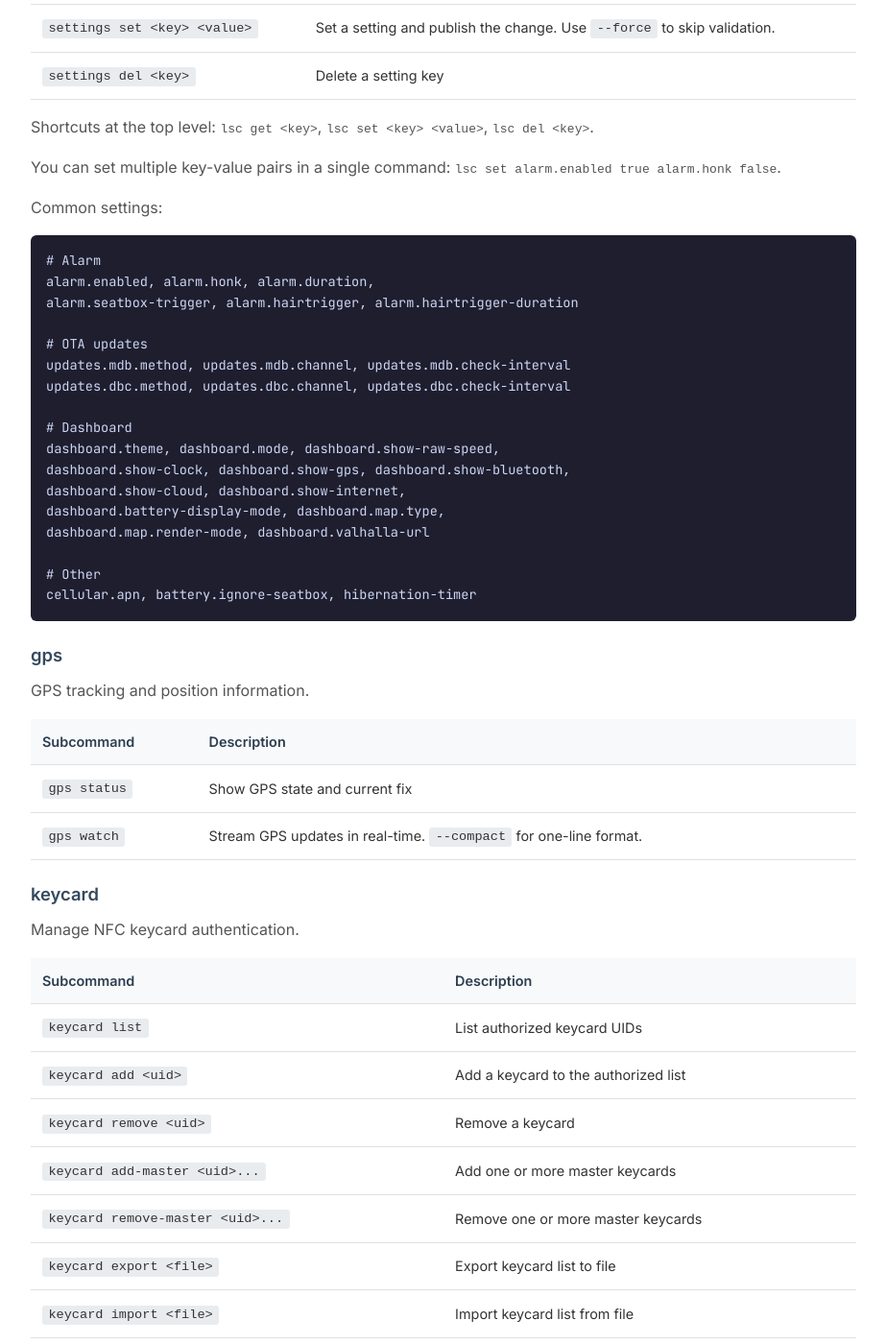
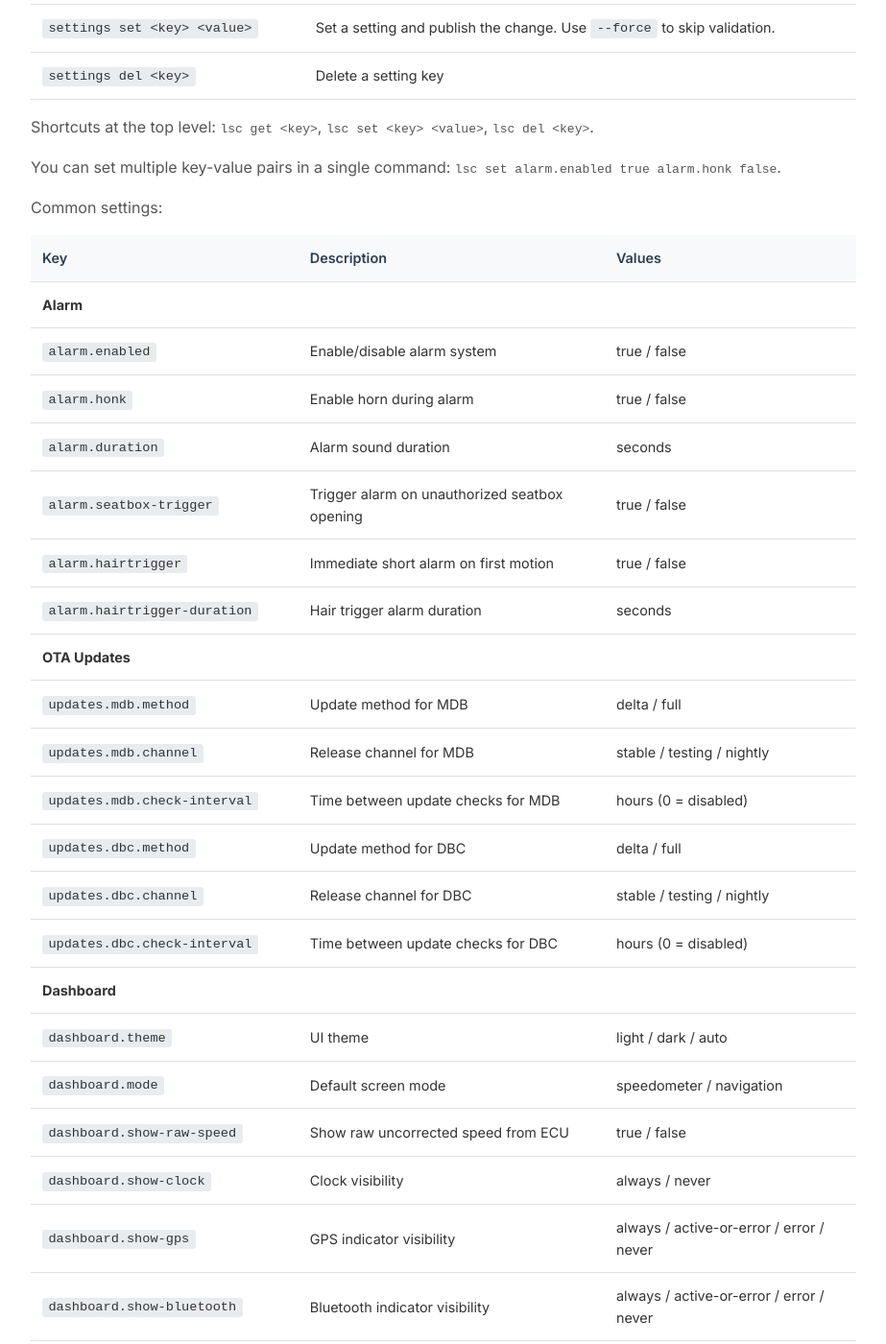
Before and after one commit to librescoot/librescoot.github.io, a Jekyll site: the page built from docs/lsc.html, in a window 1280 px wide and 1400 px high, scrolled down 3413 px. Shown: the whole window at 96% size, without its empty margins (178-1101 px from the left). Built offline with Jekyll 4.4.1, drawn with Linux system fonts in a browser that asks for light colours; some of the changed text lies outside the part shown.

Commit message:
docs: replace settings key list with detailed reference table
Add descriptions and valid values for all settings from the lsc
registry, including alarm, OTA, dashboard, motor, and scooter settings.

```diff
--- a/docs/lsc.html
+++ b/docs/lsc.html
@@ -117,23 +117,52 @@ lsc monitor --duration 5m motor  # Record motor data for 5 minutes</pre>
     <p>Shortcuts at the top level: <code>lsc get &lt;key&gt;</code>, <code>lsc set &lt;key&gt; &lt;value&gt;</code>, <code>lsc del &lt;key&gt;</code>.</p>
     <p>You can set multiple key-value pairs in a single command: <code>lsc set alarm.enabled true alarm.honk false</code>.</p>
     <p>Common settings:</p>
-    <pre class="code-block"># Alarm
-alarm.enabled, alarm.honk, alarm.duration,
-alarm.seatbox-trigger, alarm.hairtrigger, alarm.hairtrigger-duration
-
-# OTA updates
-updates.mdb.method, updates.mdb.channel, updates.mdb.check-interval
-updates.dbc.method, updates.dbc.channel, updates.dbc.check-interval
-
-# Dashboard
-dashboard.theme, dashboard.mode, dashboard.show-raw-speed,
-dashboard.show-clock, dashboard.show-gps, dashboard.show-bluetooth,
-dashboard.show-cloud, dashboard.show-internet,
-dashboard.battery-display-mode, dashboard.map.type,
-dashboard.map.render-mode, dashboard.valhalla-url
-
-# Other
-cellular.apn, battery.ignore-seatbox, hibernation-timer</pre>
+    <table class="services-table">
+        <thead><tr><th>Key</th><th>Description</th><th>Values</th></tr></thead>
+        <tbody>
+            <tr><td colspan="3"><strong>Alarm</strong></td></tr>
+            <tr><td><code>alarm.enabled</code></td><td>Enable/disable alarm system</td><td>true / false</td></tr>
+            <tr><td><code>alarm.honk</code></td><td>Enable horn during alarm</td><td>true / false</td></tr>
+            <tr><td><code>alarm.duration</code></td><td>Alarm sound duration</td><td>seconds</td></tr>
+            <tr><td><code>alarm.seatbox-trigger</code></td><td>Trigger alarm on unauthorized seatbox opening</td><td>true / false</td></tr>
+            <tr><td><code>alarm.hairtrigger</code></td><td>Immediate short alarm on first motion</td><td>true / false</td></tr>
+            <tr><td><code>alarm.hairtrigger-duration</code></td><td>Hair trigger alarm duration</td><td>seconds</td></tr>
+            <tr><td colspan="3"><strong>OTA Updates</strong></td></tr>
+            <tr><td><code>updates.mdb.method</code></td><td>Update method for MDB</td><td>delta / full</td></tr>
+            <tr><td><code>updates.mdb.channel</code></td><td>Release channel for MDB</td><td>stable / testing / nightly</td></tr>
+            <tr><td><code>updates.mdb.check-interval</code></td><td>Time between update checks for MDB</td><td>hours (0 = disabled)</td></tr>
+            <tr><td><code>updates.dbc.method</code></td><td>Update method for DBC</td><td>delta / full</td></tr>
+            <tr><td><code>updates.dbc.channel</code></td><td>Release channel for DBC</td><td>stable / testing / nightly</td></tr>
+            <tr><td><code>updates.dbc.check-interval</code></td><td>Time between update checks for DBC</td><td>hours (0 = disabled)</td></tr>
+            <tr><td colspan="3"><strong>Dashboard</strong></td></tr>
+            <tr><td><code>dashboard.theme</code></td><td>UI theme</td><td>light / dark / auto</td></tr>
+            <tr><td><code>dashboard.mode</code></td><td>Default screen mode</td><td>speedometer / navigation</td></tr>
+            <tr><td><code>dashboard.show-raw-speed</code></td><td>Show raw uncorrected speed from ECU</td><td>true / false</td></tr>
+            <tr><td><code>dashboard.show-clock</code></td><td>Clock visibility</td><td>always / never</td></tr>
+            <tr><td><code>dashboard.show-gps</code></td><td>GPS indicator visibility</td><td>always / active-or-error / error / never</td></tr>
+            <tr><td><code>dashboard.show-bluetooth</code></td><td>Bluetooth indicator visibility</td><td>always / active-or-error / error / never</td></tr>
+            <tr><td><code>dashboard.show-cloud</code></td><td>Cloud indicator visibility</td><td>always / active-or-error / error / never</td></tr>
+            <tr><td><code>dashboard.show-internet</code></td><td>Internet indicator visibility</td><td>always / active-or-error / error / never</td></tr>
+            <tr><td><code>dashboard.battery-display-mode</code></td><td>Battery display mode</td><td>percentage / range</td></tr>
+            <tr><td><code>dashboard.power-display-mode</code></td><td>Power display unit</td><td>kw / amps</td></tr>
+            <tr><td><code>dashboard.map.type</code></td><td>Map tile source</td><td>online / offline</td></tr>
+            <tr><td><code>dashboard.map.render-mode</code></td><td>Map rendering mode</td><td>vector / raster</td></tr>
+            <tr><td><code>dashboard.valhalla-url</code></td><td>Valhalla routing service endpoint</td><td>URL</td></tr>
+            <tr><td><code>dashboard.blinker-style</code></td><td>Blinker indicator style</td><td>icon / overlay</td></tr>
+            <tr><td><code>dashboard.language</code></td><td>Dashboard UI language</td><td>language code</td></tr>
+            <tr><td colspan="3"><strong>Motor</strong></td></tr>
+            <tr><td><code>engine-ecu.boost</code></td><td>Enable motor boost mode</td><td>true / false</td></tr>
+            <tr><td><code>engine-ecu.kers</code></td><td>Kinetic energy recovery system</td><td>enabled / disabled</td></tr>
+            <tr><td><code>engine-ecu.kers-power</code></td><td>KERS regeneration current</td><td>amps</td></tr>
+            <tr><td colspan="3"><strong>Other</strong></td></tr>
+            <tr><td><code>cellular.apn</code></td><td>Cellular APN string</td><td>string</td></tr>
+            <tr><td><code>scooter.battery-ignores-seatbox</code></td><td>Keep batteries active regardless of seatbox</td><td>true / false</td></tr>
+            <tr><td><code>scooter.dual-battery</code></td><td>Enable dual battery mode</td><td>true / false</td></tr>
+            <tr><td><code>scooter.auto-standby-seconds</code></td><td>Auto-lock timeout when parked</td><td>seconds (0 = disabled)</td></tr>
+            <tr><td><code>scooter.enable-horn</code></td><td>Horn enable mode</td><td>true / false / in-drive</td></tr>
+            <tr><td><code>hibernation-timer</code></td><td>Hibernation timeout</td><td>seconds</td></tr>
+        </tbody>
+    </table>
 
     <h3>gps</h3>
     <p>GPS tracking and position information.</p>
```
